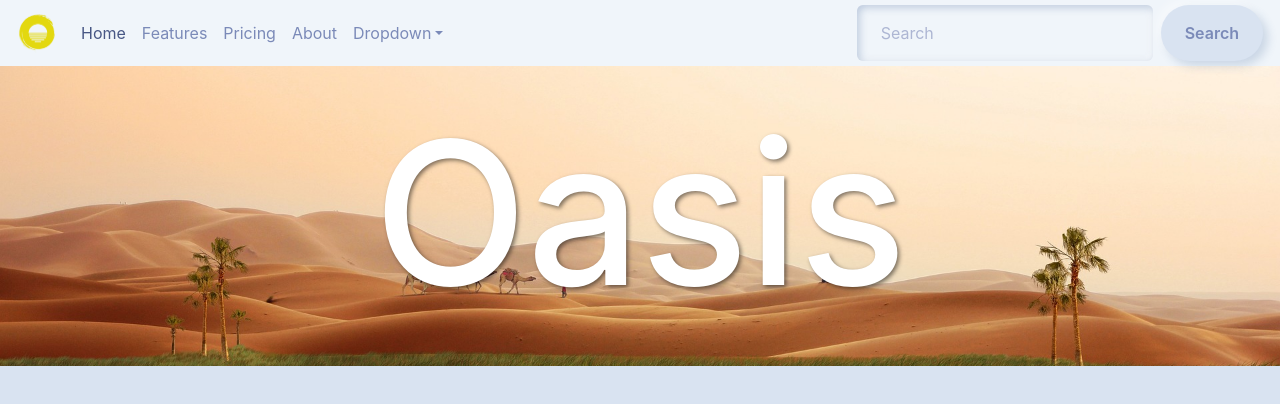
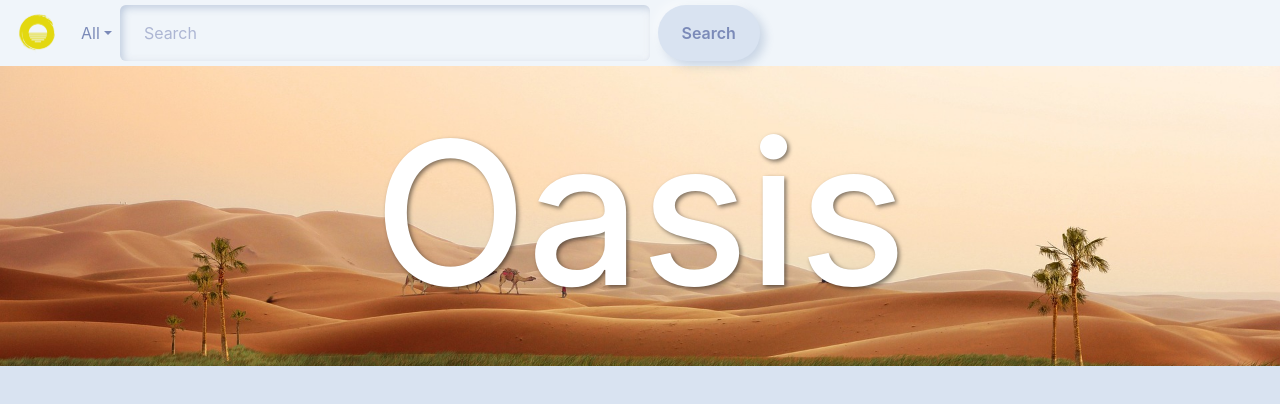
Before and after one commit to DIERYA/ecommerce, a React (Create React App) app in the folder oasis/: page / in a window 1280 px wide. Shown: the top 404 px of the page. Built offline with nearby package versions, Linux system fonts and the light colour scheme.

Commit message:
Updated navbar, remove uneed items

```diff
--- a/oasis/src/App.css
+++ b/oasis/src/App.css
@@ -43,3 +43,17 @@
   color: white;
   text-shadow: 2px 2px 4px rgba(0, 0, 0, 0.5);
 }
+
+.dropdown {
+  display: flex;
+}
+
+.dropdown-arrow {
+  display: flex;
+  justify-content: center;
+  align-items: center;
+}
+
+.search {
+  width: 40em;
+}
--- a/oasis/src/components/Navbar.jsx
+++ b/oasis/src/components/Navbar.jsx
@@ -21,28 +21,8 @@ const Navbar = () => {
         </button>
         <div class='collapse navbar-collapse' id='navbarColor03'>
           <ul class='navbar-nav me-auto'>
-            <li class='nav-item'>
-              <a class='nav-link active' href='#'>
-                Home
-                <span class='visually-hidden'>(current)</span>
-              </a>
-            </li>
-            <li class='nav-item'>
-              <a class='nav-link' href='#'>
-                Features
-              </a>
-            </li>
-            <li class='nav-item'>
-              <a class='nav-link' href='#'>
-                Pricing
-              </a>
-            </li>
-            <li class='nav-item'>
-              <a class='nav-link' href='#'>
-                About
-              </a>
-            </li>
             <li class='nav-item dropdown'>
+              <div className='dropdown-arrow'>
                 <a
                   class='nav-link dropdown-toggle'
                   data-bs-toggle='dropdown'
@@ -51,7 +31,7 @@ const Navbar = () => {
                   aria-haspopup='true'
                   aria-expanded='false'
                 >
-                Dropdown
+                  All
                 </a>
                 <div class='dropdown-menu'>
                   <a class='dropdown-item' href='#'>
@@ -68,9 +48,9 @@ const Navbar = () => {
                     Separated link
                   </a>
                 </div>
-            </li>
-          </ul>
-          <form class='d-flex'>
+              </div>
+
+              <form class='d-flex search'>
                 <input
                   class='form-control me-sm-2'
                   type='search'
@@ -80,6 +60,8 @@ const Navbar = () => {
                   Search
                 </button>
               </form>
+            </li>
+          </ul>
         </div>
       </div>
     </nav>
```
Lines whose indentation alone changed are shown as unchanged.
